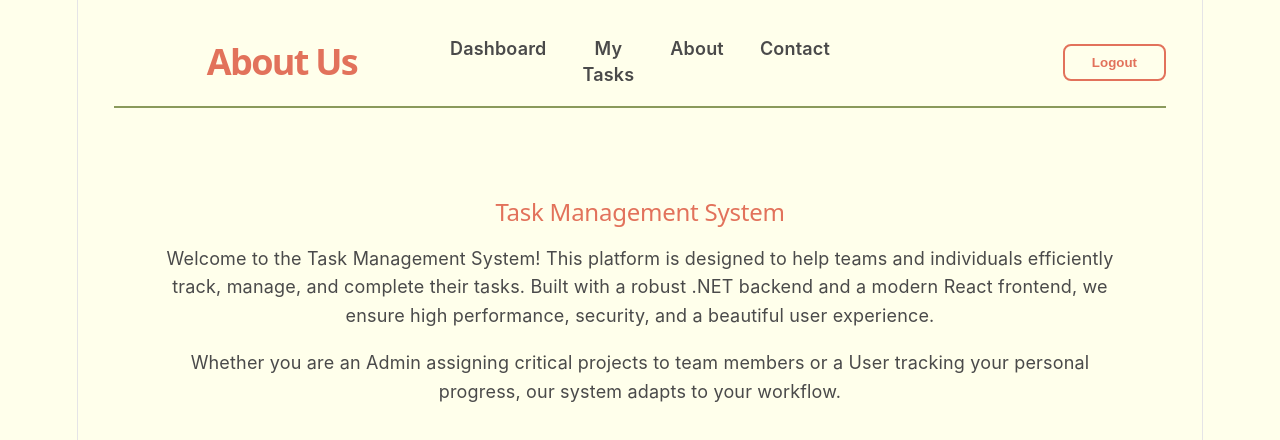
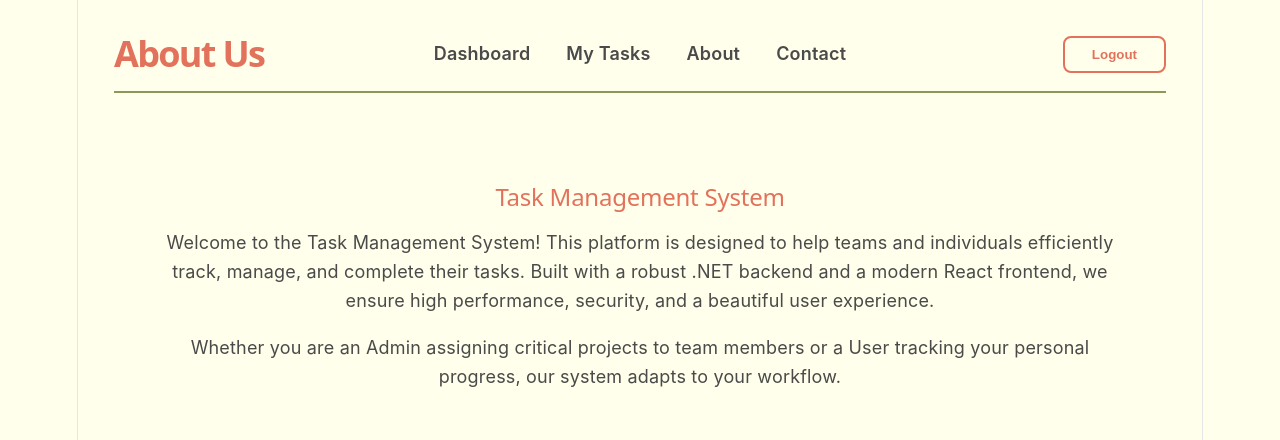
Before and after one commit to mian-owais/cohort-9-dotnet-14824-mian, a React (Vite) app in the folder client/: page /about in a window 1280 px wide. Shown: the top 440 px of the page. Built offline with nearby package versions, Linux system fonts and the light colour scheme; no server answers.

Commit message:
fix: Prevent Navbar links from wrapping and fix alignment

```diff
--- a/client/src/components/Navbar.tsx
+++ b/client/src/components/Navbar.tsx
@@ -22,15 +22,15 @@ const Navbar: React.FC<NavbarProps> = ({ title }) => {
       paddingBottom: '1rem',
       borderBottom: '2px solid var(--sage-green)'
     }}>
-      <div style={{ flex: 1 }}>
-        <h1 style={{ margin: 0, fontSize: '2rem', color: 'var(--terracotta)', fontWeight: 700 }}>{title}</h1>
+      <div style={{ flex: 1, display: 'flex', justifyContent: 'flex-start' }}>
+        <h1 style={{ margin: 0, fontSize: '2rem', color: 'var(--terracotta)', fontWeight: 700, whiteSpace: 'nowrap' }}>{title}</h1>
       </div>
 
-      <div style={{ flex: 1, display: 'flex', justifyContent: 'center', gap: '2rem' }}>
-        <Link to="/dashboard" style={{ color: 'var(--text-p)', textDecoration: 'none', fontWeight: 600 }}>Dashboard</Link>
-        <Link to="/tasks" style={{ color: 'var(--text-p)', textDecoration: 'none', fontWeight: 600 }}>My Tasks</Link>
-        <Link to="/about" style={{ color: 'var(--text-p)', textDecoration: 'none', fontWeight: 600 }}>About</Link>
-        <Link to="/contact" style={{ color: 'var(--text-p)', textDecoration: 'none', fontWeight: 600 }}>Contact</Link>
+      <div style={{ display: 'flex', justifyContent: 'center', gap: '2rem' }}>
+        <Link to="/dashboard" style={{ color: 'var(--text-p)', textDecoration: 'none', fontWeight: 600, whiteSpace: 'nowrap' }}>Dashboard</Link>
+        <Link to="/tasks" style={{ color: 'var(--text-p)', textDecoration: 'none', fontWeight: 600, whiteSpace: 'nowrap' }}>My Tasks</Link>
+        <Link to="/about" style={{ color: 'var(--text-p)', textDecoration: 'none', fontWeight: 600, whiteSpace: 'nowrap' }}>About</Link>
+        <Link to="/contact" style={{ color: 'var(--text-p)', textDecoration: 'none', fontWeight: 600, whiteSpace: 'nowrap' }}>Contact</Link>
       </div>
 
       <div style={{ flex: 1, display: 'flex', justifyContent: 'flex-end' }}>
@@ -41,7 +41,8 @@ const Navbar: React.FC<NavbarProps> = ({ title }) => {
           padding: '0.5rem 1.5rem',
           borderRadius: '8px',
           fontWeight: 600,
-          cursor: 'pointer'
+          cursor: 'pointer',
+          whiteSpace: 'nowrap'
         }}>Logout</button>
       </div>
     </nav>
```
